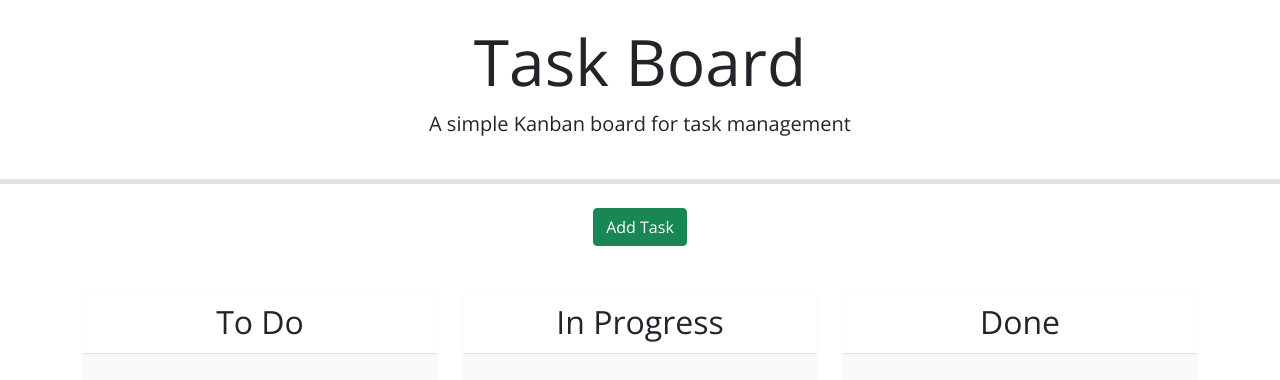
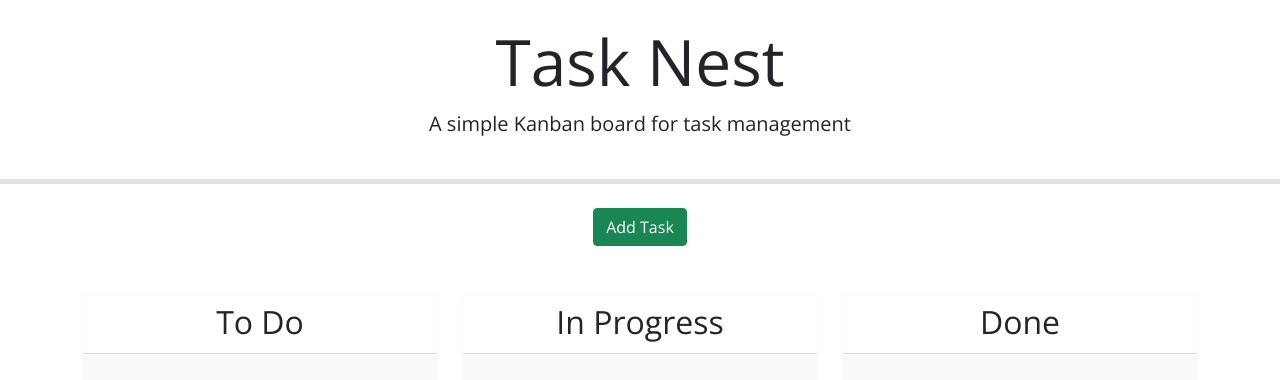
Before and after one commit to girlnotfound/Task-Nest, a plain HTML site: page index.html in a window 1280 px wide. Drawn offline with nearby package versions, Linux system fonts and the light colour scheme.

Commit message:
Changed h1 in html to reflect my project title, changed color of text to white, when the task is overdue

```diff
--- a/assets/css/style.css
+++ b/assets/css/style.css
@@ -22,4 +22,5 @@ body {
 
 .task-past-due {
   background-color: red;
+  color: white;
 }
--- a/index.html
+++ b/index.html
@@ -17,7 +17,7 @@
 
 <body>
   <header class="p-4 mb-4 text-center border-bottom border-5">
-    <h1 class="display-3">Task Board</h1>
+    <h1 class="display-3">Task Nest</h1>
     <p class="lead">A simple Kanban board for task management</p>
   </header>
   <div class="container">
```
